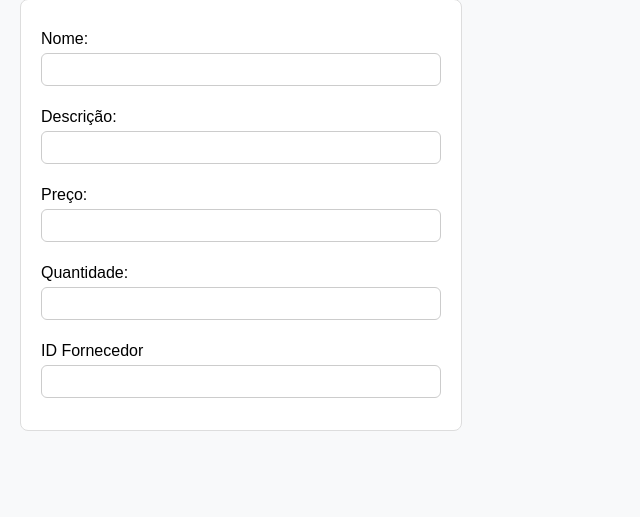
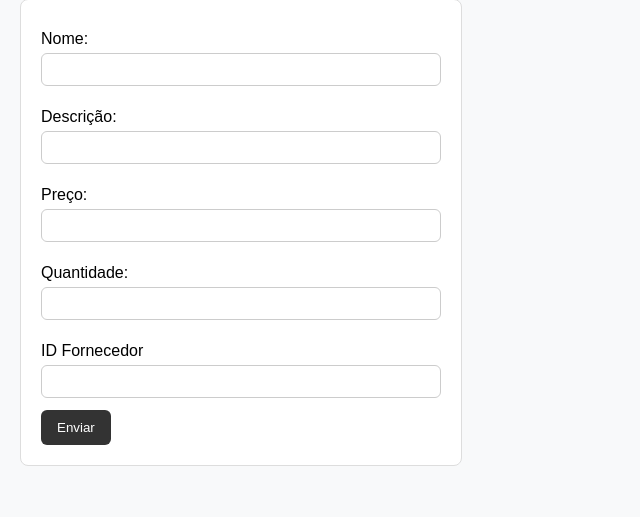
Before and after one commit to Rodvehman/SENAC-sql-flybynight-gerenciamento, a PHP site: page /produtos/inserir.php in a window 1280 px wide. Shown: the part 81-598 px from the top of the page, without its empty margins (0-640 px from the left). Run offline with PHP 8.4, Linux system fonts and the light colour scheme.

Commit message:
Update inserir.php

```diff
--- a/produtos/inserir.php
+++ b/produtos/inserir.php
@@ -34,6 +34,7 @@
             <label for="fornecedor_id">ID Fornecedor</label>
             <input type="int" name="fornecedor_id" id="fornecedor_id">
         </div>
+        <button type="submit">Enviar</button>
     </form>
 </body>
 </html>
```
